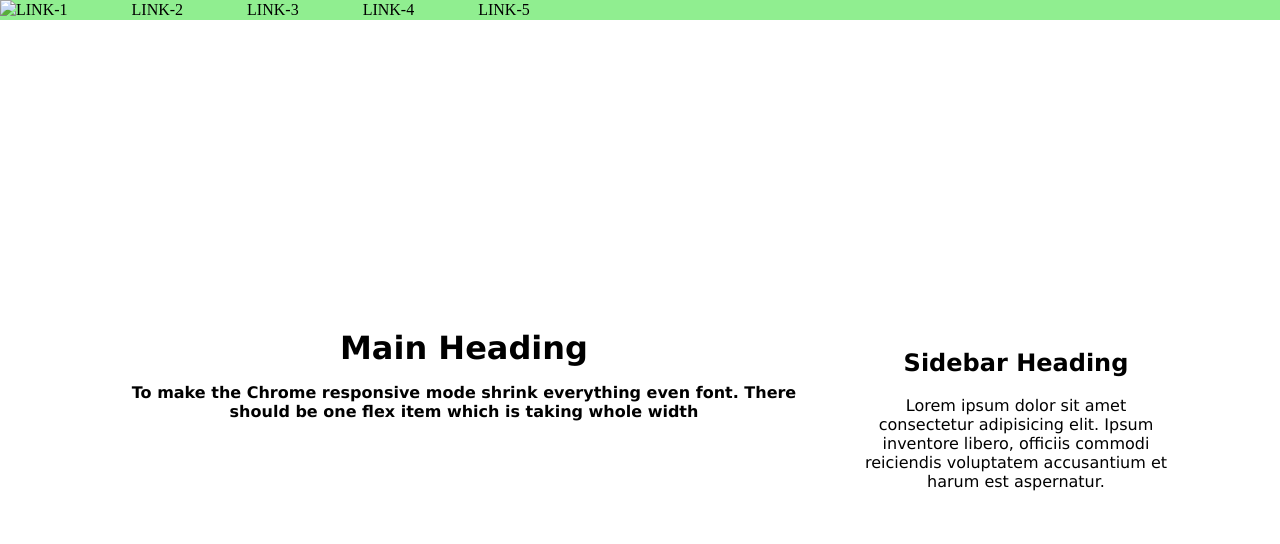
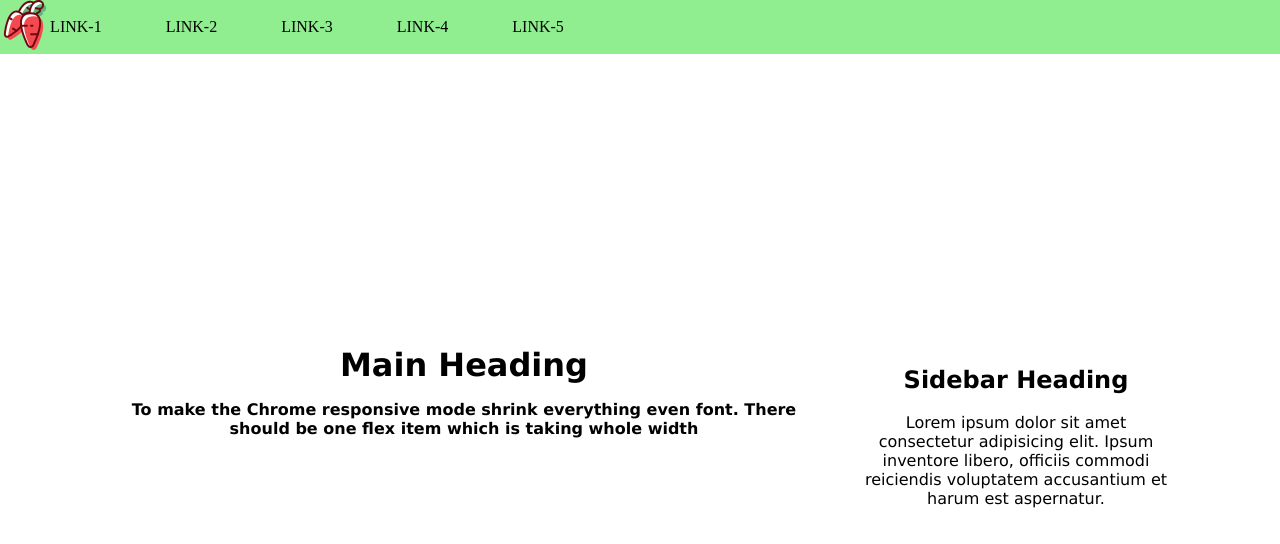
Before and after one commit to Akunamo/Grid-Container-Test, a plain HTML site: page index.html in a window 1280 px wide. Drawn offline with Linux system fonts and the light colour scheme; the site is published under a folder, as on GitHub Pages, so addresses that start at the root find nothing.

Commit message:
puting svgs inside folder'

```diff
--- a/index.html
+++ b/index.html
@@ -10,7 +10,7 @@
 <body>
     <header>
         <div class="logo">
-            <img src="/carrot-svgrepo-com.svg">
+            <img src="logo/carrot-svgrepo-com.svg">
             <!-- <img src="/lemon-svgrepo-com.svg"> -->
             <!-- <img src="/strawberry-svgrepo-com.svg"> -->
         </div>
```
Also changed, not shown: logo/carrot-svgrepo-com.svg (renamed from carrot-svgrepo-com.svg), logo/lemon-svgrepo-com.svg (renamed from lemon-svgrepo-com.svg), logo/strawberry-svgrepo-com.svg (renamed from strawberry-svgrepo-com.svg).
